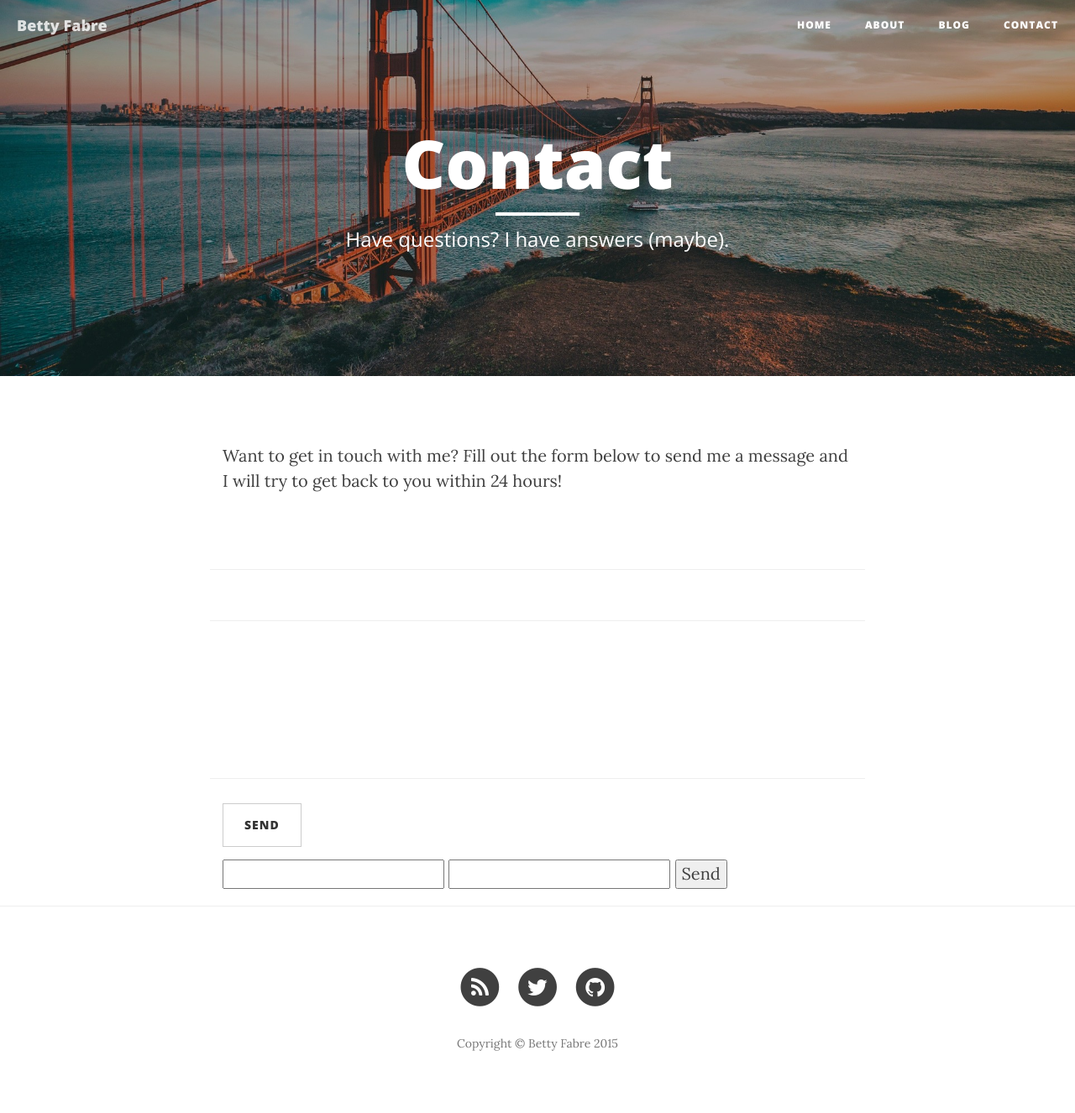
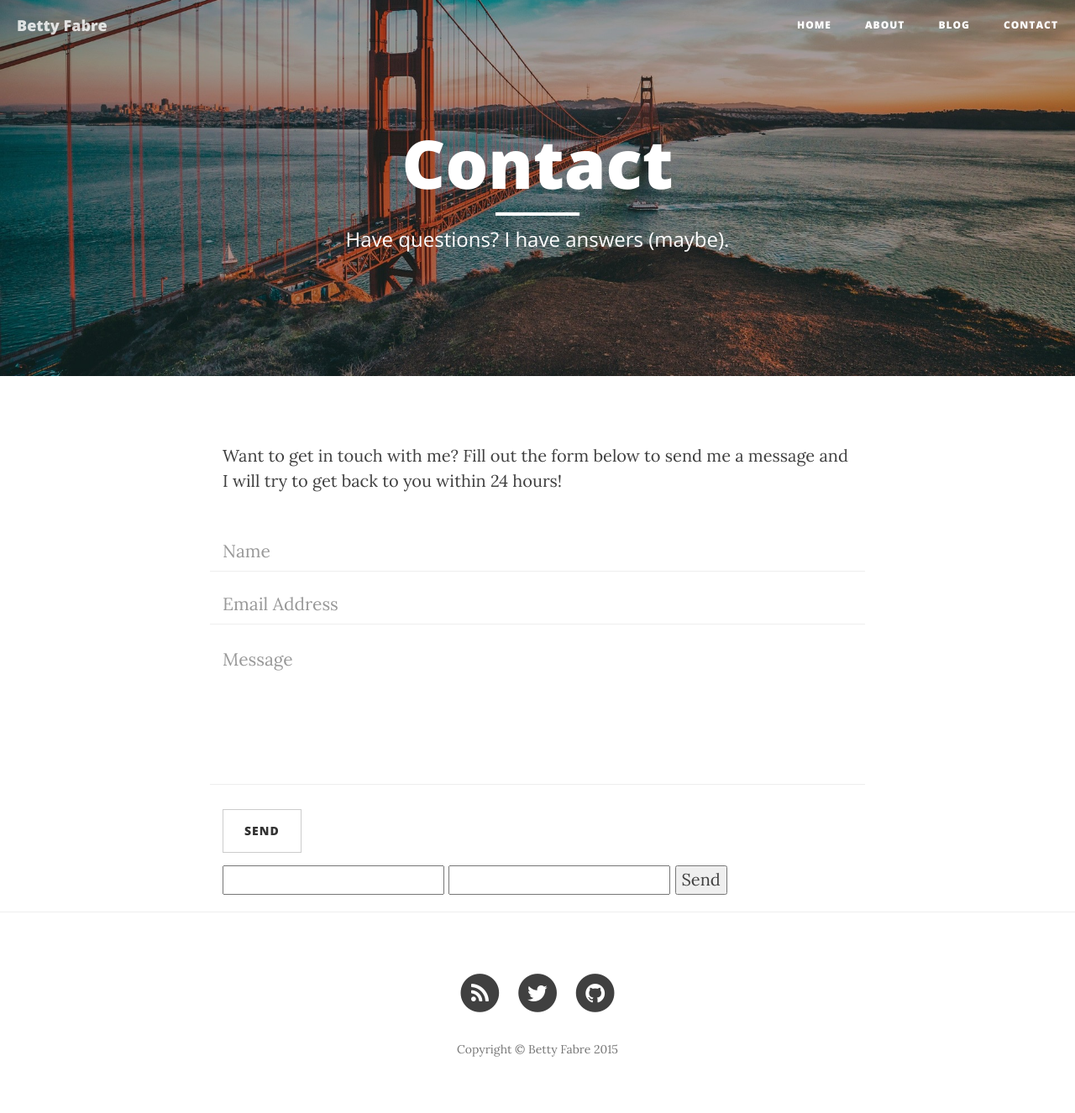
Before and after one commit to asirop/BetFab.github.io, a Jekyll site: the page built from contact.html, in a window 1280 px wide. Shown: the whole page at 84% size. Built offline with Jekyll 4.4.1, drawn with Linux system fonts in a browser that asks for light colours; nearby versions of some CDN libraries.

Commit message:
final .?

```diff
--- a/contact.html
+++ b/contact.html
@@ -12,22 +12,23 @@ header-img: "img/sanfr3.jpg"
 
     <input type="text" name="_gotcha" style="display:none" />
     <input type="hidden" name="_next" value="thankyou" />
+
     <div class="row control-group">
         <div class="form-group col-xs-12 floating-label-form-group controls">
             <label>Name</label>
-            <input type="text" name="name">
+            <input type="text" name ="name" class="form-control" placeholder="Name">
         </div>
     </div>
     <div class="row control-group">
         <div class="form-group col-xs-12 floating-label-form-group controls">
             <label>Email Address</label>
-            <input type="email" name="_replyto">
+            <input type="email" name="_replyto" class="form-control" placeholder="Email Address">
         </div>
     </div>
     <div class="row control-group">
         <div class="form-group col-xs-12 floating-label-form-group controls">
             <label>Message</label>
-              <textarea name="body" rows="5"></textarea>
+            <textarea name="body" rows="5" class="form-control" placeholder="Message"></textarea>
         </div>
     </div>
     <br>
```
